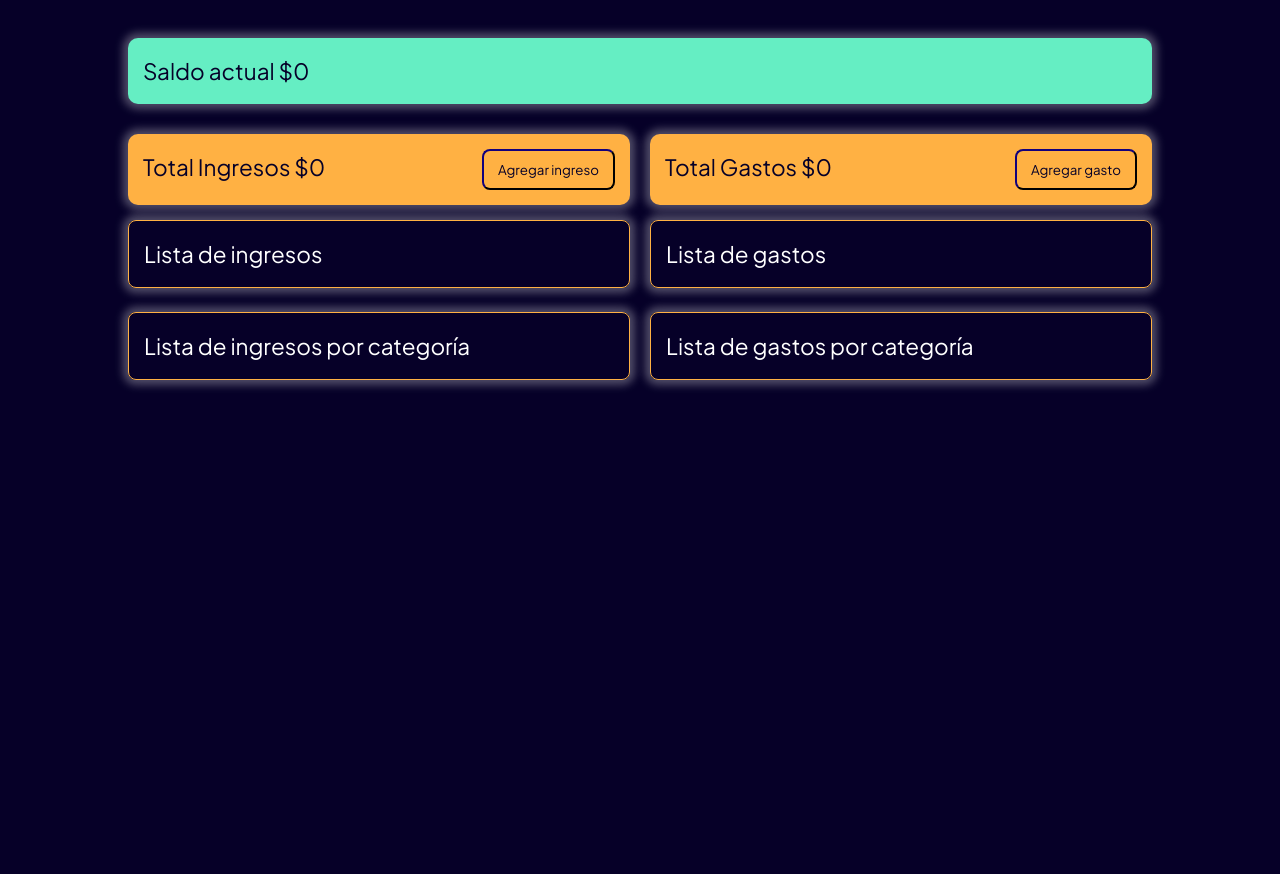
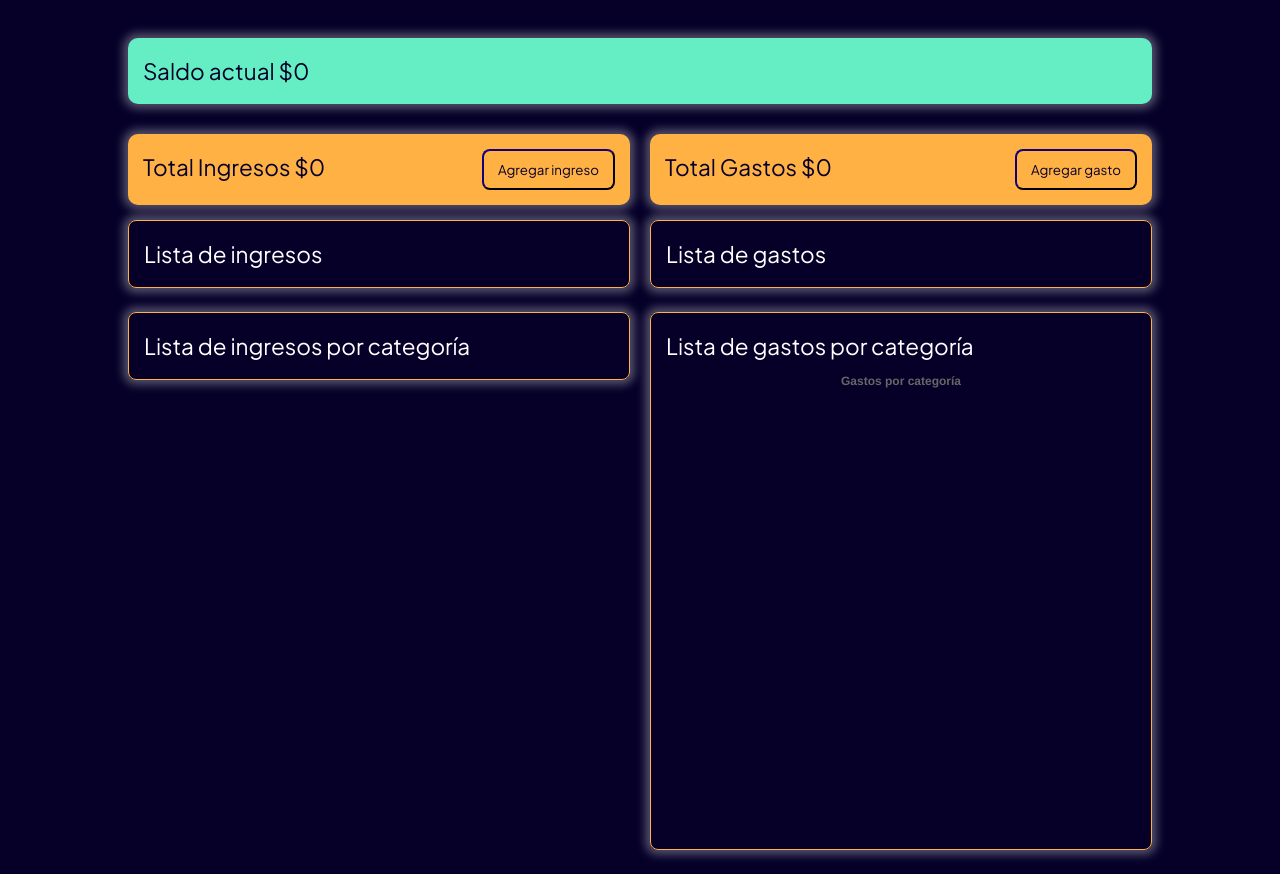
Before and after one commit to camizalcman/gestor-de-finanzas, a Vue app: page / in a window 1280 px wide. Before the commit the page ends 800 px from the top, so only its background shows below. Built offline with nearby package versions, Linux system fonts and the light colour scheme.

Commit message:
grafico torta

```diff
--- a/src/App.vue
+++ b/src/App.vue
@@ -137,6 +137,29 @@
     return paleta.slice(0, n)
   }
 
+  //Datos del gráfico de torta usando gastosPorCat
+  //Esto crea un objeto con la forma que Chart.js espera.
+  const gastosTortaData = computed(() => ({
+    labels: gastosPorCat.value.map(item => item.categoria), //toma el array gastosPorCat y devuelve un nuevo array solo con los nombres de las categorías.
+
+    //este es un array que Chart.js usa para cada "serie" de datos.
+    datasets: [
+      {
+        data: gastosPorCat.value.map(item => item.total), //toma el array gastosPorCat y devuelve un nuevo array solo con los totales de las categorías. Definen el tamaño de cada porción
+        backgroundColor: generarColores(gastosPorCat.value.length)//le paso como parámetro la cant de categorías
+      }
+    ]
+  }))
+
+  //Visualización del gráfico
+  const gastosTortaOptions = {
+    responsive: true,
+    plugins: {
+      legend: { position: 'bottom' },
+      title: { display: true, text: 'Gastos por categoría' }
+    }
+  }
+
 </script>
 
 <template>
@@ -194,6 +217,7 @@
 
         <div class="lista">
           <h2>Lista de gastos por categoría</h2>
+          <Pie :data="gastosTortaData" :options="gastosTortaOptions" />
             <ul>
               <li v-for="(item, indice) in gastosPorCat" :key="indice">
                 {{ item.categoria }}: ${{ item.total }} - {{ Math.round(item.porcentaje) }}%
```
